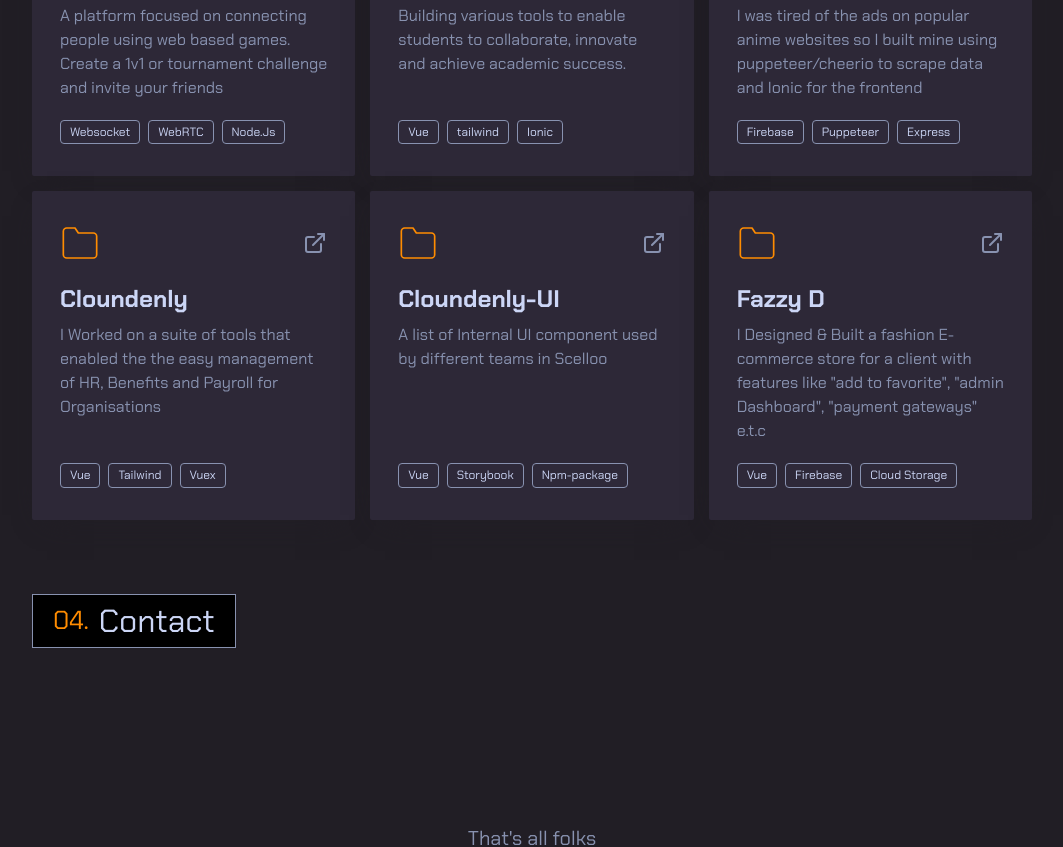
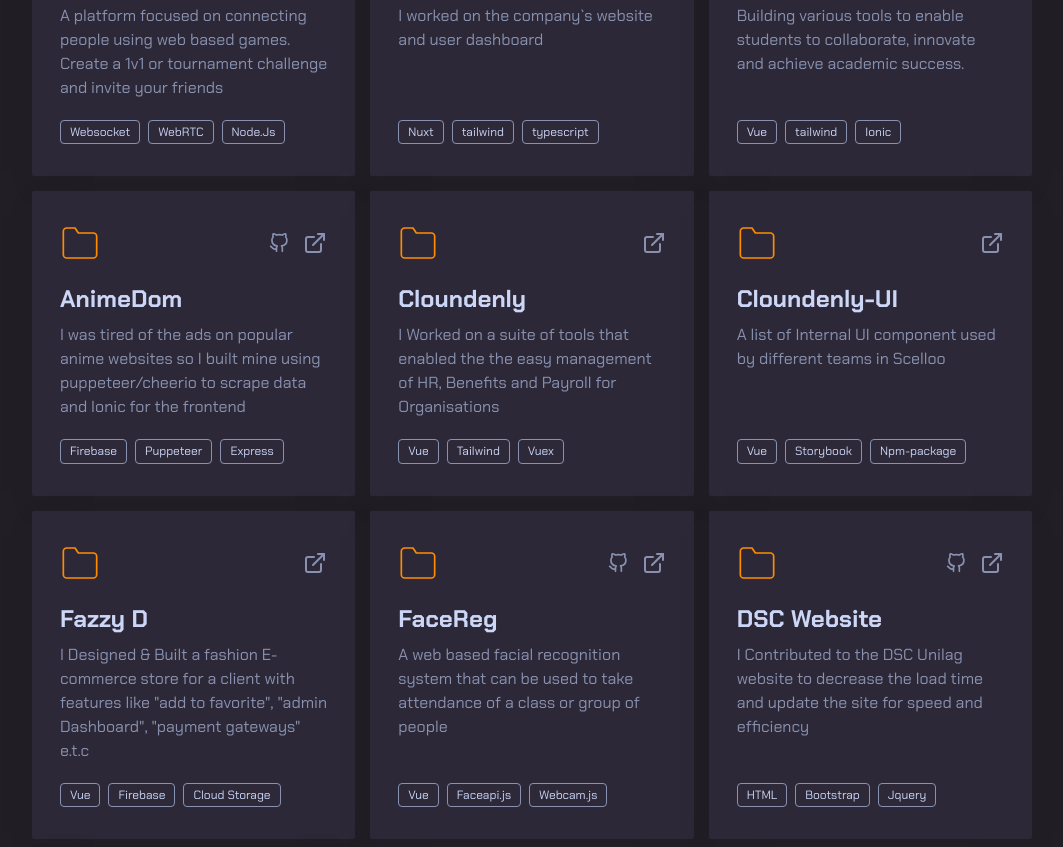
Before and after one commit to kromate/v5, a Vue app: page / in a window 1280 px wide. Shown: the part 4380-5227 px from the top of the page, without its empty margins (108-1171 px from the left). Built offline with nearby package versions, Linux system fonts and the light colour scheme.

Commit message:
updated project list

```diff
--- a/src/composibles/projects.ts
+++ b/src/composibles/projects.ts
@@ -6,6 +6,13 @@ export const projects = ref([
         desc: 'A platform focused on connecting people using web based games. Create a 1v1 or tournament challenge and invite your friends ',
         tags: ['Websocket', 'WebRTC', 'Node.Js'],
         links: [{ name: 'github', url: 'https://github.com/kromate/gamexit' }, { name: 'live', url: 'hhttps://gamexit.netlify.app/' },],
+        show: true
+    },
+    {
+        name: 'Wirepay',
+        desc: 'I worked on the company`s website and user dashboard',
+        tags: ['Nuxt', 'tailwind', 'typescript'],
+        links: [{ name: 'live', url: 'https://dashboard.maplerad.com/' }],
         show: true
     },
     {
@@ -42,5 +49,26 @@ export const projects = ref([
         tags: ['Vue', 'Firebase', 'Cloud Storage'],
         links: [{ name: 'live', url: 'https://fazzyd.com/' },],
         show: true
-    }
+    },
+    {
+        name: 'FaceReg',
+        desc: 'A web based facial recognition system that can be used to take attendance of a class or group of people',
+        tags: ['Vue', 'Faceapi.js', 'Webcam.js'],
+        links: [{ name: 'github', url: 'https://github.com/kromate/faceReg' }, { name: 'live', url: 'https://fas.netlify.app/' },],
+        show: true
+    },
+    {
+        name: 'DSC Website',
+        desc: 'I Contributed to the DSC Unilag website to decrease the load time and update the site for speed and efficiency',
+        tags: ['HTML', 'Bootstrap', 'Jquery'],
+        links: [{ name: 'github', url: 'https://github.com/DSC-Unilag/dsc-unilag.github.io' }, { name: 'live', url: 'hhttps://dscunilag.dev/' },],
+        show: true
+    },
+    {
+        name: 'FaceReg',
+        desc: 'A web based facial recognition system that can be used to take attendance of a class or group of people',
+        tags: ['Vue', 'Faceapi.js', 'Webcam.js'],
+        links: [{ name: 'live', url: 'https://fas.netlify.app/' },],
+        show: true
+    },
 ])
```
